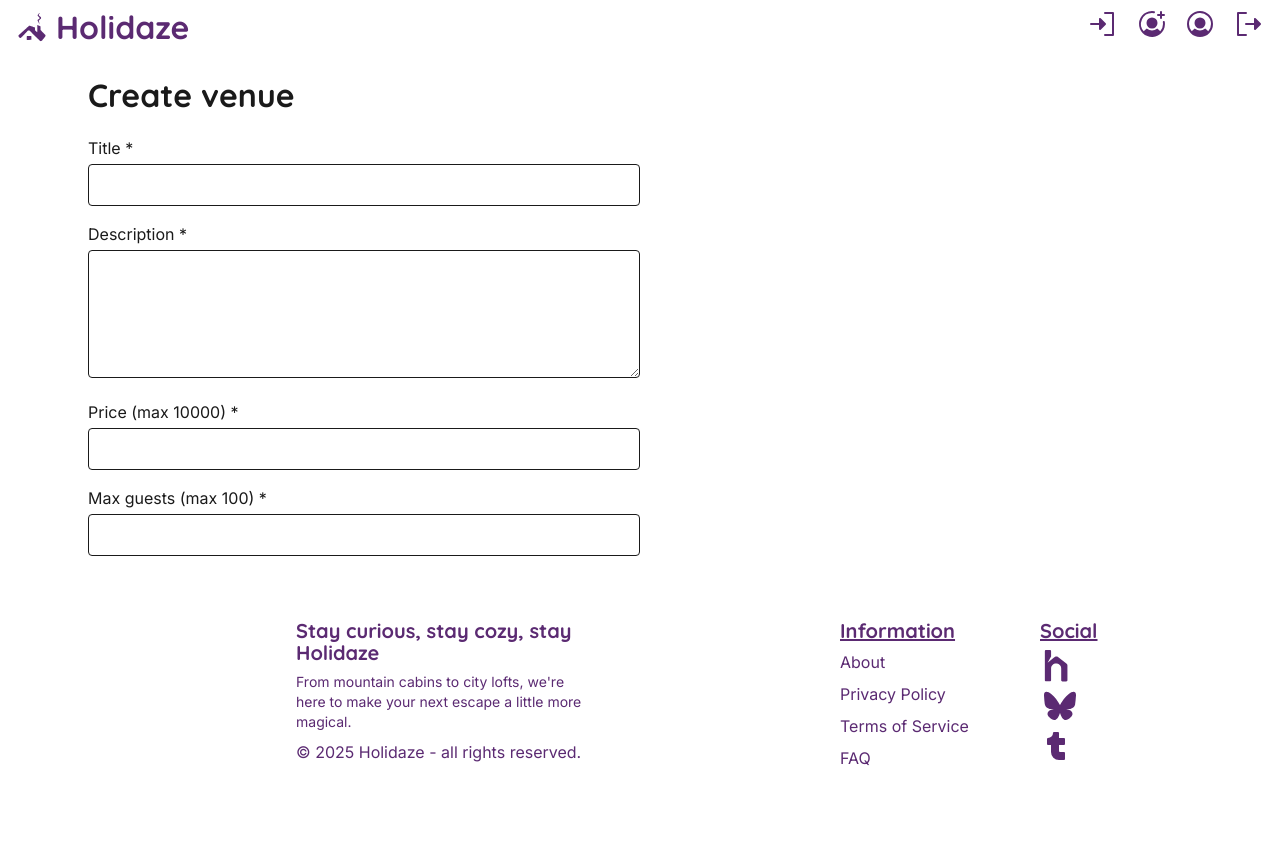
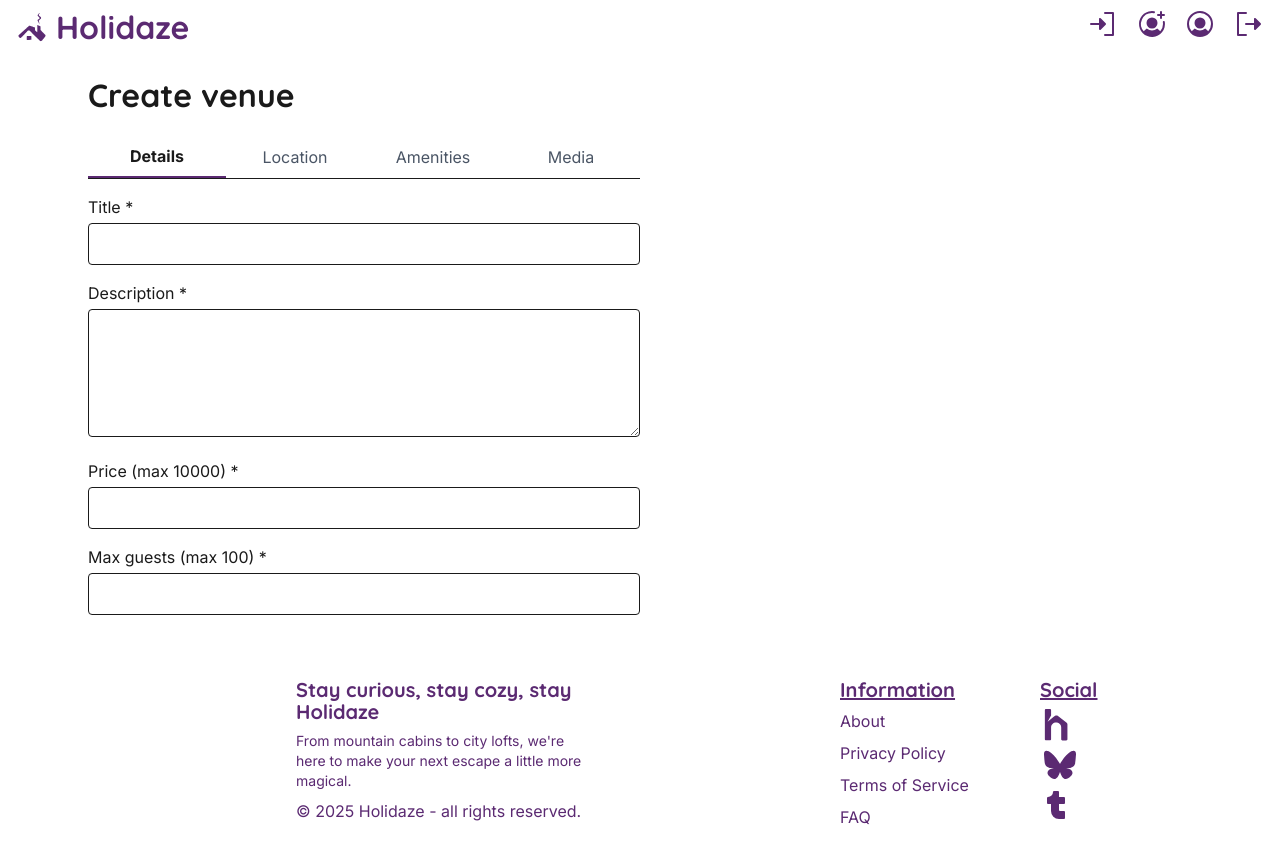
Before and after one commit to KjetilHHauger/kjetil_h_hauger_booking, a React (Vite) app: page /create in a window 1280 px wide. Shown: the top 862 px of the page. Before the commit the page ends 810 px from the top, so only its background shows below. Built offline with nearby package versions, Linux system fonts and the light colour scheme.

Commit message:
FEAT: Tabs for easier read

```diff
--- a/src/pages/VenueCreate.jsx
+++ b/src/pages/VenueCreate.jsx
@@ -1,6 +1,7 @@
 import React, { useState } from "react";
 
 export default function VenueCreate() {
+  const [activeTab, setActiveTab] = useState("details");
   const [form, setForm] = useState({
     title: "",
     description: "",
@@ -19,10 +20,36 @@ export default function VenueCreate() {
     setForm((f) => ({ ...f, [name]: value }));
   };
 
+  const tabs = [
+    { id: "details", label: "Details" },
+    { id: "location", label: "Location" },
+    { id: "amenities", label: "Amenities" },
+    { id: "media", label: "Media" },
+  ];
+
   return (
     <div className="p-6 max-w-6xl mx-auto">
       <h1 className="text-heading-4 font-bold mb-6">Create venue</h1>
       <form className="space-y-4 md:w-1/2">
+        <div className="flex border-b mb-4">
+          {tabs.map(({ id, label }) => (
+            <button
+              key={id}
+              type="button"
+              onClick={() => setActiveTab(id)}
+              className={`flex-1 py-2 text-center ${
+                activeTab === id
+                  ? "border-b-2 border-cta font-bold"
+                  : "text-gray-600"
+              }`}
+            >
+              {label}
+            </button>
+          ))}
+        </div>
+
+        {activeTab === "details" && (
+          <>
             <div>
               <label className="block mb-1">Title *</label>
               <input
@@ -69,6 +96,42 @@ export default function VenueCreate() {
                 className="border p-2 rounded w-full"
               />
             </div>
+          </>
+        )}
+        {activeTab === "location" && (
+          <>
+            <div>
+              <label className="block mb-1">Address *</label>
+              <input
+                name="address"
+                value={form.address}
+                onChange={handleChange}
+                required
+                className="border p-2 rounded w-full"
+              />
+            </div>
+            <div>
+              <label className="block mb-1">City *</label>
+              <input
+                name="city"
+                value={form.city}
+                onChange={handleChange}
+                required
+                className="border p-2 rounded w-full"
+              />
+            </div>
+            <div>
+              <label className="block mb-1">Country *</label>
+              <input
+                name="country"
+                value={form.country}
+                onChange={handleChange}
+                required
+                className="border p-2 rounded w-full"
+              />
+            </div>
+          </>
+        )}
       </form>
     </div>
   );
```
Lines whose indentation alone changed are shown as unchanged.
